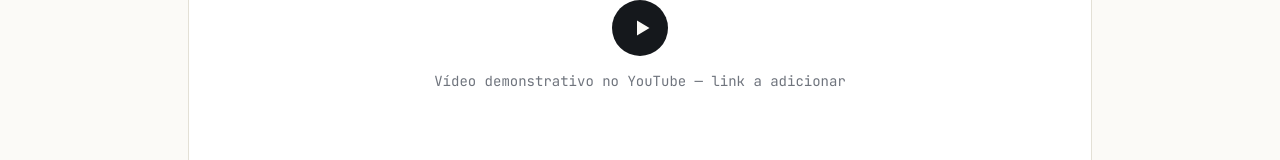
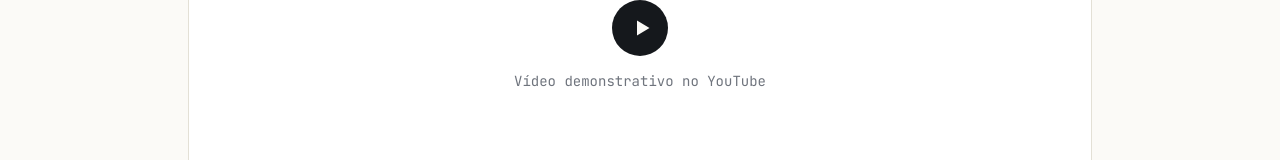
Before and after one commit to efraimjnegreiros/merko, a plain HTML site: page index.html in a window 1280 px wide. Shown: the part 3237-3397 px from the top of the page. Drawn offline with Linux system fonts and the light colour scheme.

Commit message:
Update index.html

```diff
--- a/index.html
+++ b/index.html
@@ -349,9 +349,9 @@
   <section id="video">
     <div class="container">
       <h2>Vídeo</h2>
-      <a class="video-frame" href="#" target="_blank" rel="noopener">
+      <a class="video-frame" href="https://www.youtube.com/watch?v=T-PnSqjR6T0" target="_blank" rel="noopener">
         <span class="play"><svg viewBox="0 0 16 16" aria-hidden="true"><path d="M4 2l10 6-10 6V2z"/></svg></span>
-        <p>Vídeo demonstrativo no YouTube — link a adicionar</p>
+        <p>Vídeo demonstrativo no YouTube</p>
       </a>
     </div>
   </section>
```
